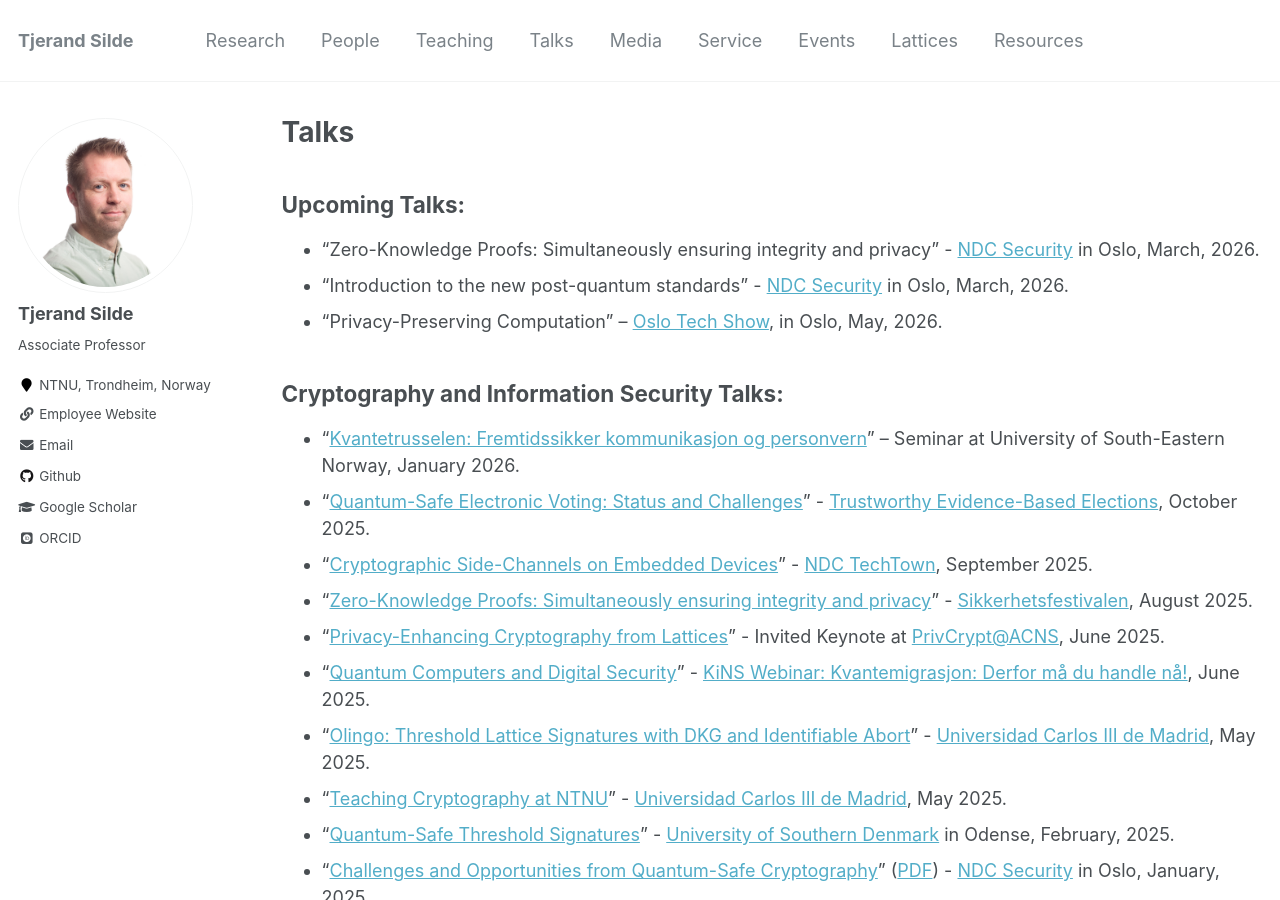
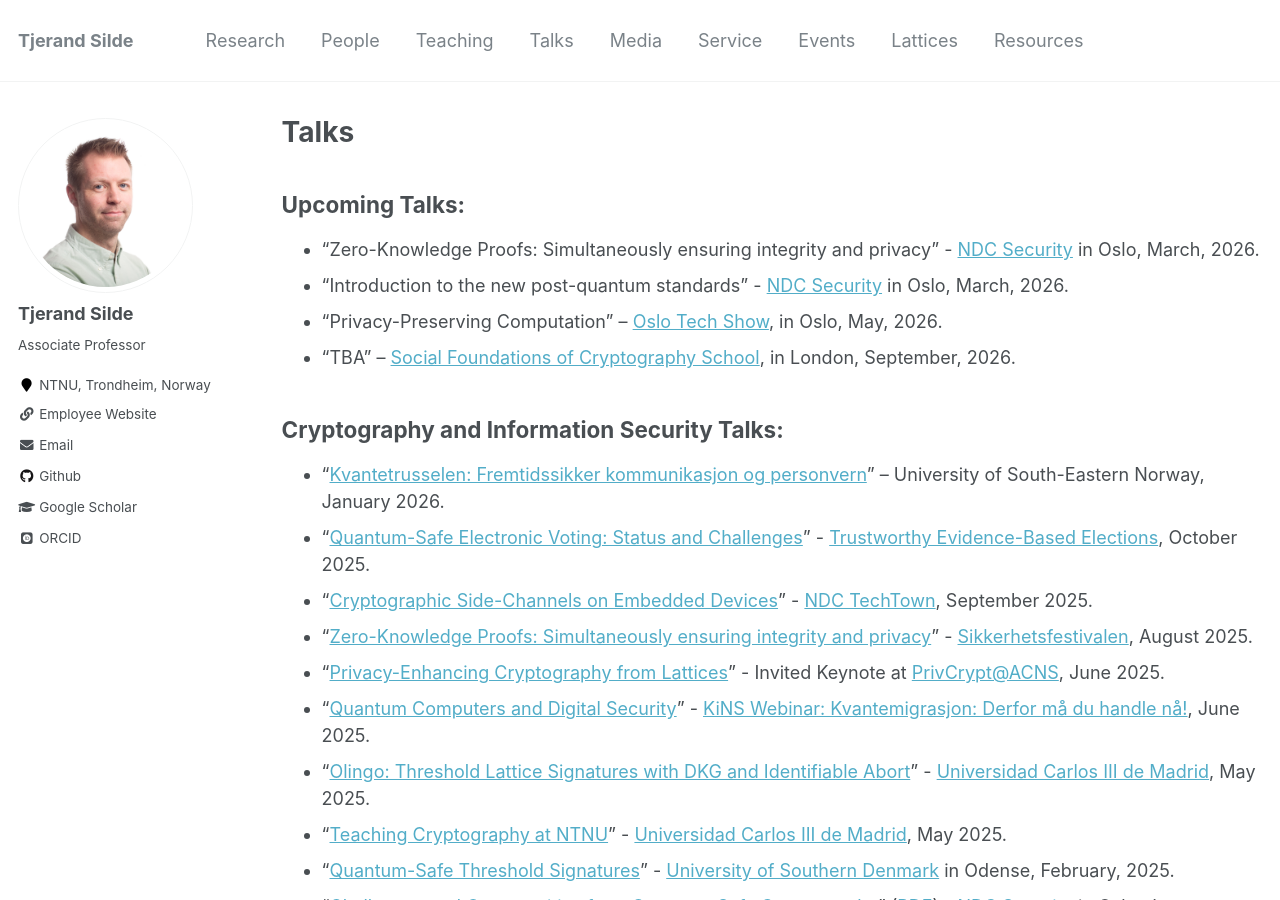
Before and after one commit to tjesi/tjesi.github.io, a Jekyll site: the page built from _pages/talks.md, in a window 1280 px wide and 900 px high. Built offline with Jekyll 4.4.1, drawn with Linux system fonts in a browser that asks for light colours; some web fonts are replaced.

Commit message:
Update talks.md

```diff
--- a/_pages/talks.md
+++ b/_pages/talks.md
@@ -10,10 +10,11 @@ author_profile: true
 * "Zero-Knowledge Proofs: Simultaneously ensuring integrity and privacy" - [NDC Security](https://ndcsecurity.com) in Oslo, March, 2026.
 * "Introduction to the new post-quantum standards" - [NDC Security](https://ndcsecurity.com) in Oslo, March, 2026.
 * "Privacy-Preserving Computation" – [Oslo Tech Show](https://oslotechshow.com/explore-the-program), in Oslo, May, 2026.
+* "TBA" – [Social Foundations of Cryptography School](https://social-foundations-of-cryptography.gitlab.io/school), in London, September, 2026.
 
 ## Cryptography and Information Security Talks:
 
-* "[Kvantetrusselen: Fremtidssikker kommunikasjon og personvern](https://tjerandsilde.no/files/kvantetrusselen.pdf)" – Seminar at University of South-Eastern Norway, January 2026.
+* "[Kvantetrusselen: Fremtidssikker kommunikasjon og personvern](https://tjerandsilde.no/files/kvantetrusselen.pdf)" – University of South-Eastern Norway, January 2026.
 * "[Quantum-Safe Electronic Voting: Status and Challenges](https://tjerandsilde.no/files/PQ-Voting.pdf)" - [Trustworthy Evidence-Based Elections](https://www.dagstuhl.de/en/seminars/seminar-calendar/seminar-details/25411), October 2025.
 * "[Cryptographic Side-Channels on Embedded Devices](https://tjerandsilde.no/files/TechTown.pdf)" - [NDC TechTown](https://ndctechtown.com), September 2025.
 * "[Zero-Knowledge Proofs: Simultaneously ensuring integrity and privacy](https://tjerandsilde.no/files/Sikkerhetsfestivalen-ZKP.pdf)" - [Sikkerhetsfestivalen](https://www.sikkerhetsfestivalen.no/program), August 2025.
```
